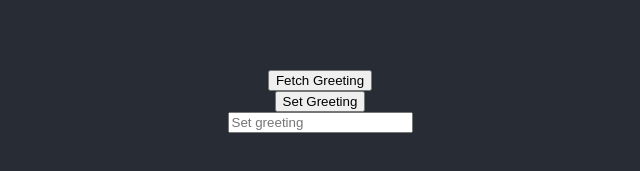
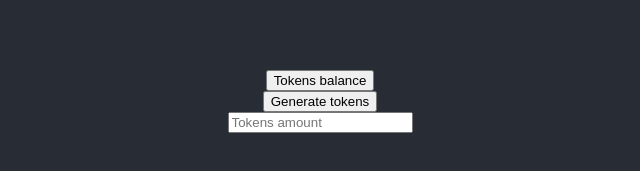
Before and after one commit to mmednik/lottery-dapp, a React (Create React App) app in the folder react-dapp/: page / in a window 1280 px wide. Shown: the part 299-470 px from the top of the page, without its empty margins (320-960 px from the left). Built offline with nearby package versions, Linux system fonts and the light colour scheme.

Commit message:
simple interaction with my lottery smart contract (get balance & generate new tokens)

```diff
--- a/react-dapp/src/App.js
+++ b/react-dapp/src/App.js
@@ -1,54 +1,51 @@
 import './App.css';
 import { useState } from 'react';
-import { ethers } from 'ethers'
-import Greeter from './artifacts/contracts/QuiniCoin.sol/QuiniCoin.json'
+import { ethers, utils } from 'ethers'
+import QuiniCoin from './artifacts/contracts/QuiniCoin.sol/QuiniCoin.json'
 
 // Update with the contract address logged out to the CLI when it was deployed
-const greeterAddress = "0x5FbDB2315678afecb367f032d93F642f64180aa3"
+const quiniCoinAddress = "0x5FbDB2315678afecb367f032d93F642f64180aa3"
 
 function App() {
-  // store greeting in local state
-  const [greeting, setGreetingValue] = useState()
+  const [tokens, generateTokensValue] = useState()
 
   // request access to the user's MetaMask account
   async function requestAccount() {
     await window.ethereum.request({ method: 'eth_requestAccounts' });
   }
 
-  // call the smart contract, read the current greeting value
-  async function fetchGreeting() {
+  async function fetchBalance() {
     if (typeof window.ethereum !== 'undefined') {
       const provider = new ethers.providers.Web3Provider(window.ethereum)
-      const contract = new ethers.Contract(greeterAddress, Greeter.abi, provider)
+      const contract = new ethers.Contract(quiniCoinAddress, QuiniCoin.abi, provider)
       try {
-        const data = await contract.greet()
-        console.log('data: ', data)
+        const data = await contract.balanceOf()
+        console.log('data: ', data.toString())
       } catch (err) {
         console.log("Error: ", err)
       }
     }
   }
 
-  // call the smart contract, send an update
-  async function setGreeting() {
-    if (!greeting) return
+  async function generateTokens() {
+    if (!tokens) return
     if (typeof window.ethereum !== 'undefined') {
       await requestAccount()
       const provider = new ethers.providers.Web3Provider(window.ethereum);
       const signer = provider.getSigner()
-      const contract = new ethers.Contract(greeterAddress, Greeter.abi, signer)
-      const transaction = await contract.setGreeting(greeting)
+      const contract = new ethers.Contract(quiniCoinAddress, QuiniCoin.abi, signer)
+      const transaction = await contract.generateTokens(tokens)
       await transaction.wait()
-      fetchGreeting()
+      fetchBalance()
     }
   }
 
   return (
     <div className="App">
       <header className="App-header">
-        <button onClick={fetchGreeting}>Fetch Greeting</button>
-        <button onClick={setGreeting}>Set Greeting</button>
-        <input onChange={e => setGreetingValue(e.target.value)} placeholder="Set greeting" />
+        <button onClick={fetchBalance}>Tokens balance</button>
+        <button onClick={generateTokens}>Generate tokens</button>
+        <input onChange={e => generateTokensValue(e.target.value)} placeholder="Tokens amount" />
       </header>
     </div>
   );
```
